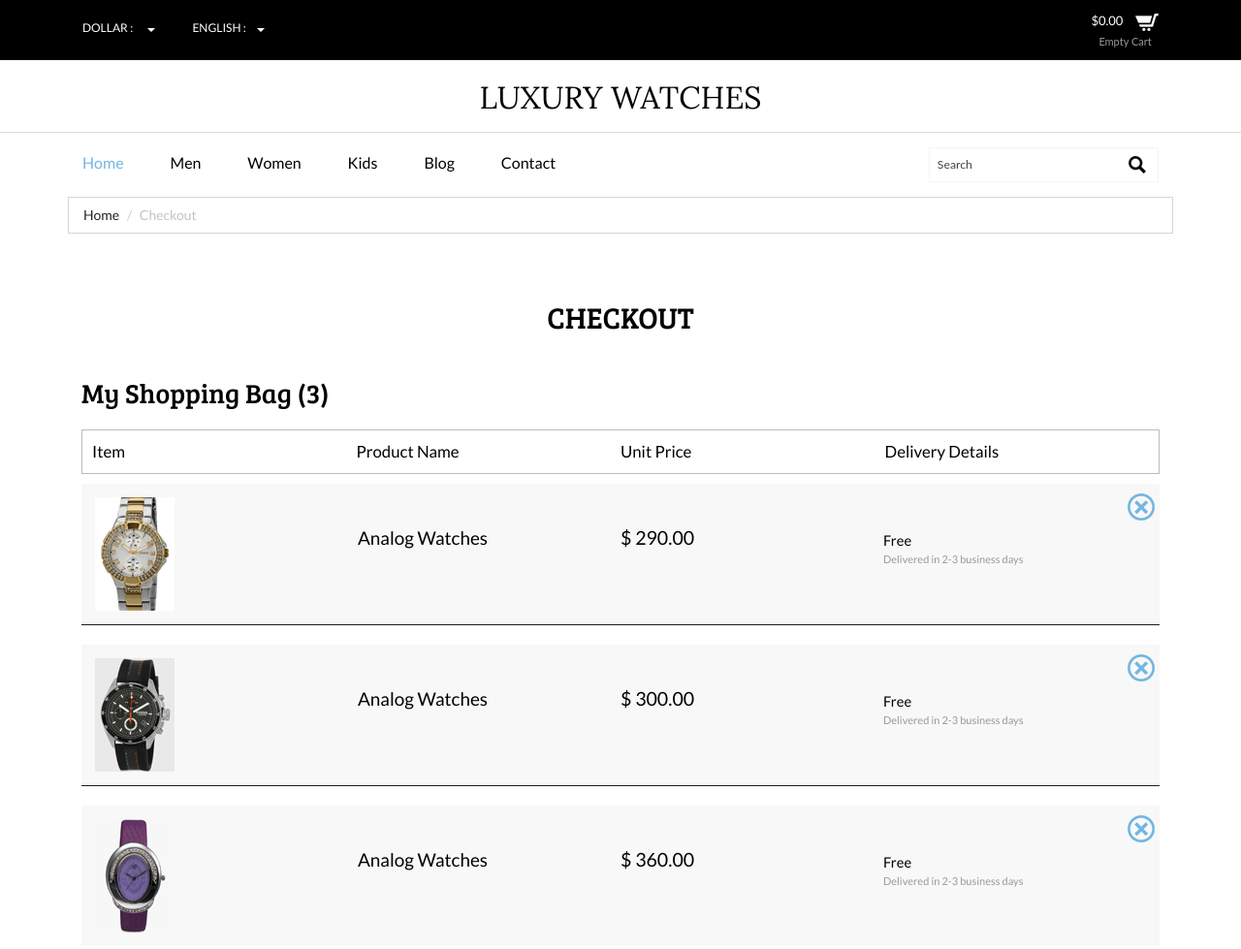
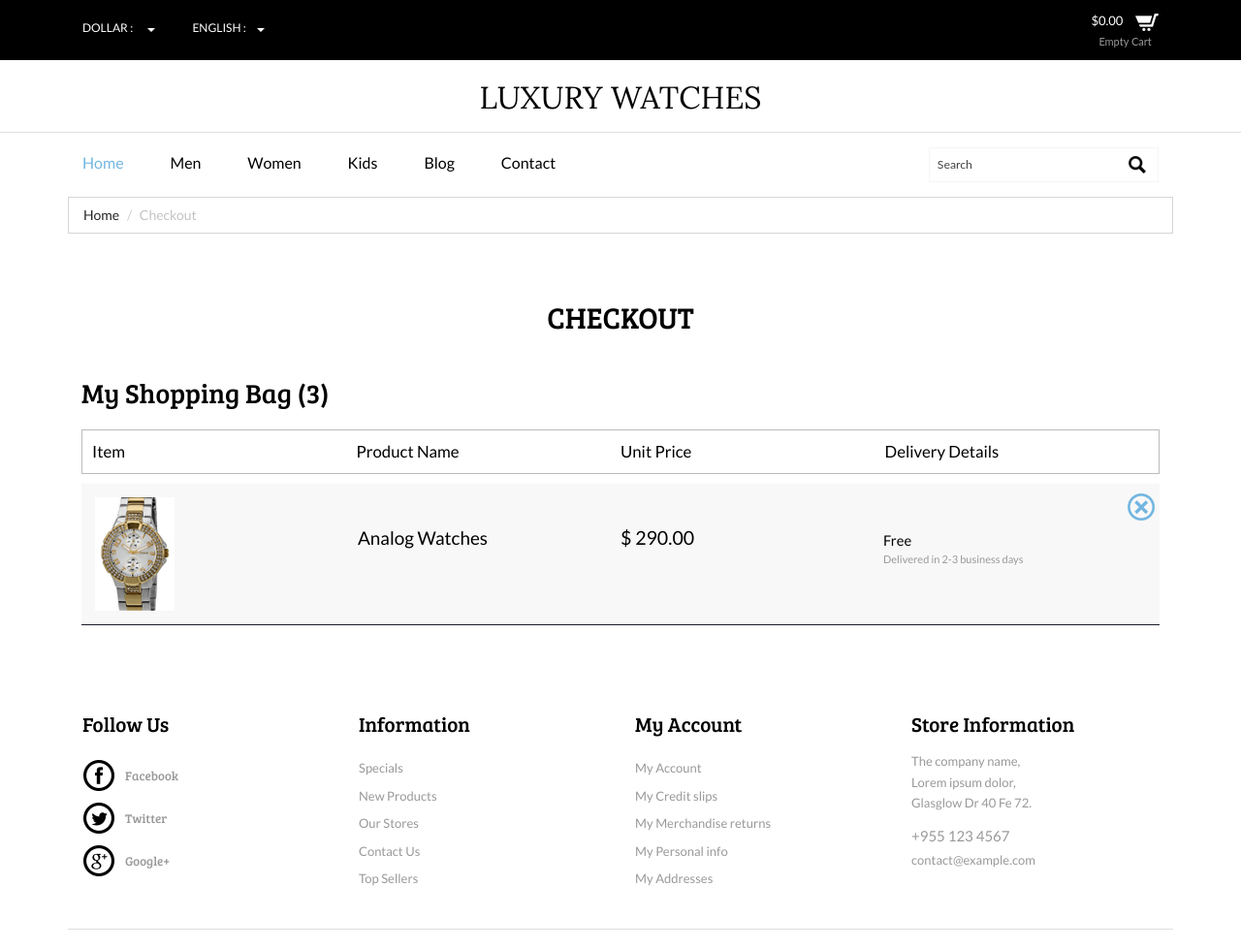
Before and after one commit to likermusic/watches, a plain HTML site: page checkout.html in a window 1280 px wide. Shown: the top 979 px of the page at 97% size. Drawn offline with Linux system fonts and the light colour scheme.

Commit message:
Оптимизировали код с получением инф о товарах

```diff
--- a/checkout.html
+++ b/checkout.html
@@ -285,6 +285,7 @@ Smartphone Compatible web template, free webdesigns for Nokia, Samsung, LG, Sony
 					<li> </li>
 					<div class="clearfix"> </div>
 				</ul>
+
 				<ul class="cart-header">
 					<div class="close1"> </div>
 						<li class="ring-in"><a href="single.html" ><img src="images/c-1.jpg" class="img-responsive" alt=""></a>
@@ -295,26 +296,7 @@ Smartphone Compatible web template, free webdesigns for Nokia, Samsung, LG, Sony
 						<p>Delivered in 2-3 business days</p></li>
 					<div class="clearfix"> </div>
 				</ul>
-				<ul class=" cart-header1">
-					<div class="close2"> </div>
-						<li class="ring-in"><a href="single.html" ><img src="images/c-2.jpg" class="img-responsive" alt=""></a>
-						</li>
-						<li><span class="name">Analog Watches</span></li>
-						<li><span class="cost">$ 300.00</span></li>
-						<li><span>Free</span>
-						<p>Delivered in 2-3 business days</p></li>
-						<div class="clearfix"> </div>
-				</ul>
-				<ul class="cart-header2">
-					<div class="close3"> </div>
-						<li class="ring-in"><a href="single.html" ><img src="images/c-3.jpg" class="img-responsive" alt=""></a>
-						</li>
-						<li><span class="name">Analog Watches</span></li>
-						<li><span class="cost">$ 360.00</span></li>
-						<li><span>Free</span>
-						<p>Delivered in 2-3 business days</p></li>
-						<div class="clearfix"> </div>
-				</ul>
+
 			</div>
 			</div>
 		 </div>
@@ -384,5 +366,6 @@ Smartphone Compatible web template, free webdesigns for Nokia, Samsung, LG, Sony
 		</div>
 	</div>
 	<!--footer-end-->
+	<script src=""></script>
 </body>
 </html>
```
Also changed, not shown: js/script.js (+9 -13 lines).
